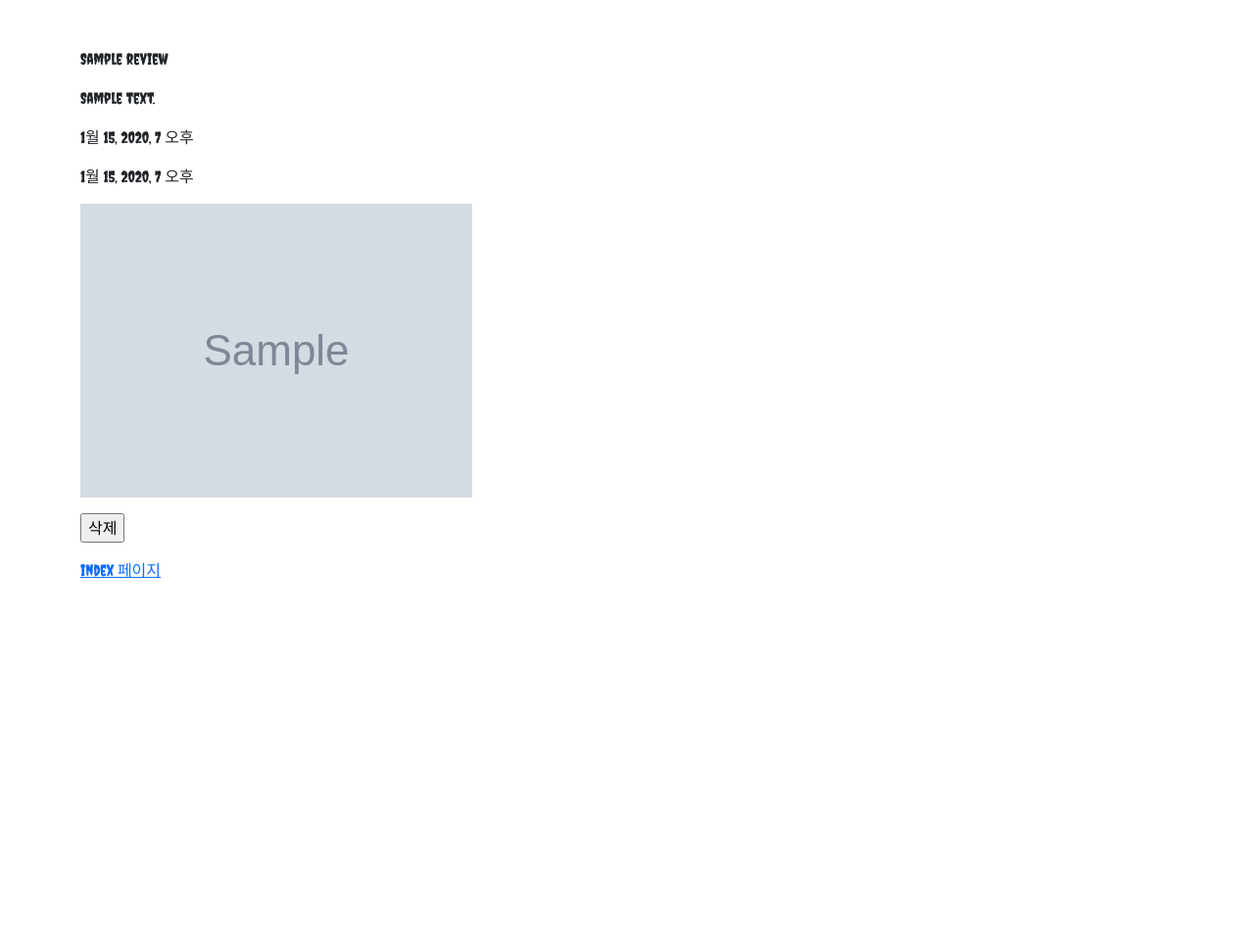
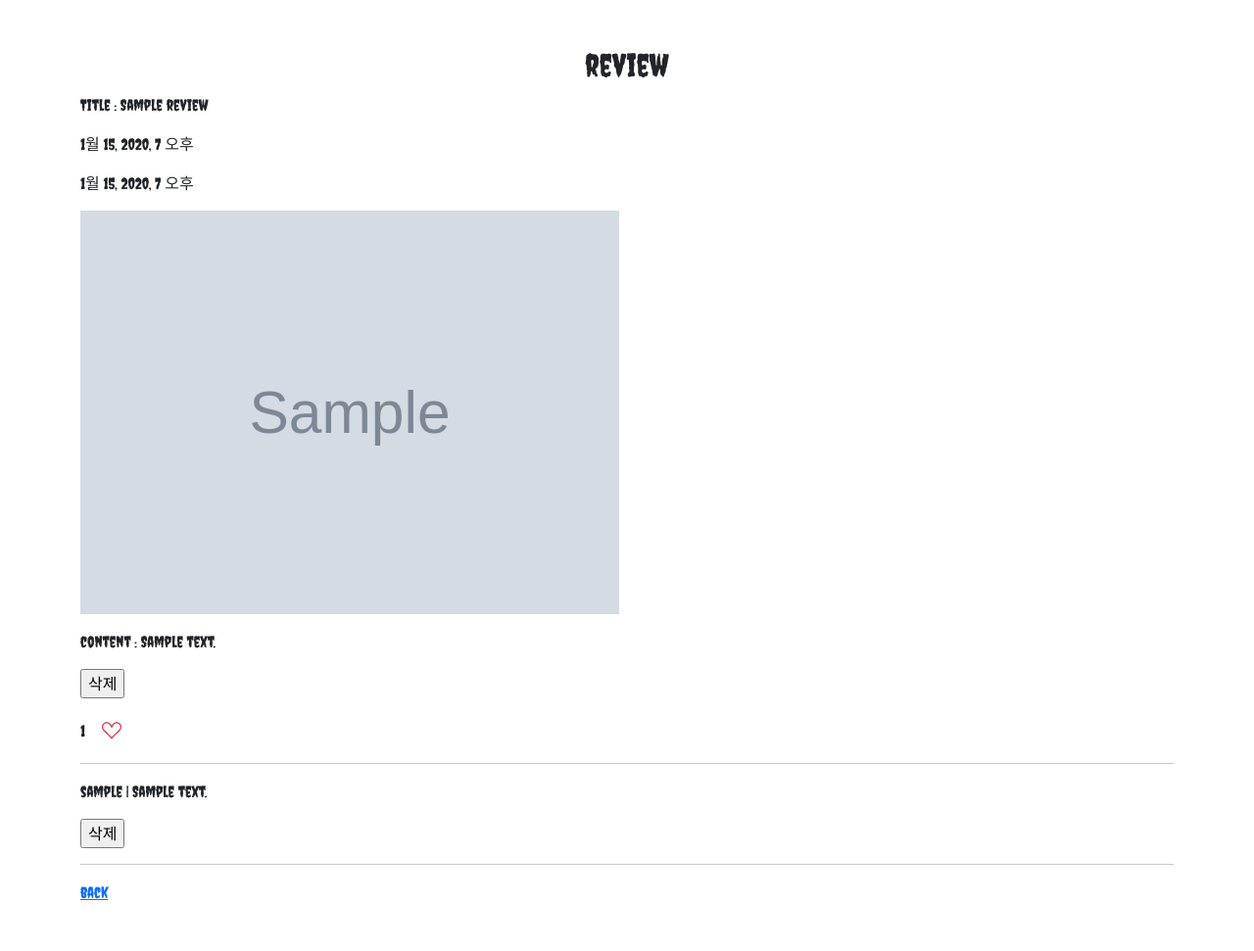
Before and after one commit to YoonDii/pair-5, a Django app: page /review/1/ in a window 1280 px wide. Shown: the part 60-1031 px from the top of the page at 98% size. Before the commit the page ends 650 px from the top, so only its background shows below. Run offline with Django 3.2, Linux system fonts and the light colour scheme; tables that the repository leaves empty hold one stand-in row (values such as "Sample post"); grey boxes marked "Sample" are stand-in pictures; some libraries are stand-ins or nearby versions.

Commit message:
add comments

```diff
--- a/review/forms.py
+++ b/review/forms.py
@@ -1,7 +1,16 @@
 from django import forms
-from .models import Review
+from .models import Review, Comment
+
 
 class ReviewForm(forms.ModelForm):
     class Meta:
         model = Review
-        fields = ['title', 'content', 'image']
+        fields = ["title", "content", "image"]
+
+
+class CommentForm(forms.ModelForm):
+    class Meta:
+        model = Comment
+        fields = [
+            "content",
+        ]
--- a/review/models.py
+++ b/review/models.py
@@ -2,6 +2,8 @@ from django.db import models
 from imagekit.models import ProcessedImageField
 from imagekit.processors import ResizeToFill
 from django.db import models
+from django.conf import settings
+
 
 # Create your models here.
 class Review(models.Model):
@@ -17,3 +19,13 @@ class Review(models.Model):
         format="JPEG",
         options={"quality": 80},
     )
+    like_users = models.ManyToManyField(
+        settings.AUTH_USER_MODEL, related_name="like_review"
+    )
+
+
+class Comment(models.Model):
+    content = models.TextField()
+    created_at = models.DateTimeField(auto_now_add=True)
+    review = models.ForeignKey(Review, on_delete=models.CASCADE)
+    user = models.ForeignKey(settings.AUTH_USER_MODEL, on_delete=models.CASCADE)
--- a/review/templates/review/detail.html
+++ b/review/templates/review/detail.html
@@ -1,15 +1,56 @@
 {% extends 'base.html' %}
+{% load django_bootstrap5%}
 {% block content %}
-<p>{{ review.title }}</p>
-<p>{{ review.content }}</p>
+<h2 class="text-center">review</h2>
+<div></div>
+<p>Title : {{ review.title }}</p>
+
 <p>{{ review.created_at }}</p>
 <p>{{ review.updated_at }}</p>
 {% if review.image %}
-    <p><img src='{{ review.image.url }}' alt='{{ review.image }}'></p>
+    <p><img src='{{ review.image.url }}' alt='{{ review.image }}' style="width: 550px; ">
+    </p>
 {% endif %}
+<p>content : {{ review.content }}</p>
 <form action="{% url 'review:delete' review.pk %}" method="POST">
     {% csrf_token %}
     <input type="submit" value="삭제">
 </form>
-<a href="{% url 'review:index' %}">index 페이지</a>
+
+<form action="{% url 'review:like' review.pk %}" method='POST'>
+    {% csrf_token %} {{review.like_users.count}}
+    {% if request.user in review.like_users.all %}
+      <button class="btn btn-link text-danger">
+        <svg xmlns="http://www.w3.org/2000/svg" width="20" height="20" fill="currentColor" class="bi bi-suit-heart-fill" viewbox="0 0 16 16">
+          <path d="M4 1c2.21 0 4 1.755 4 3.92C8 2.755 9.79 1 12 1s4 1.755 4 3.92c0 3.263-3.234 4.414-7.608 9.608a.513.513 0 0 1-.784 0C3.234 9.334 0 8.183 0 4.92 0 2.755 1.79 1 4 1z"/>
+        </svg>
+      </button>
+    {% else %}
+      <button class="btn btn-link text-danger">
+        <svg xmlns="http://www.w3.org/2000/svg" width="20" height="20" fill="currentColor" class="bi bi-suit-heart" viewbox="0 0 16 16">
+          <path d="m8 6.236-.894-1.789c-.222-.443-.607-1.08-1.152-1.595C5.418 2.345 4.776 2 4 2 2.324 2 1 3.326 1 4.92c0 1.211.554 2.066 1.868 3.37.337.334.721.695 1.146 1.093C5.122 10.423 6.5 11.717 8 13.447c1.5-1.73 2.878-3.024 3.986-4.064.425-.398.81-.76 1.146-1.093C14.446 6.986 15 6.131 15 4.92 15 3.326 13.676 2 12 2c-.777 0-1.418.345-1.954.852-.545.515-.93 1.152-1.152 1.595L8 6.236zm.392 8.292a.513.513 0 0 1-.784 0c-1.601-1.902-3.05-3.262-4.243-4.381C1.3 8.208 0 6.989 0 4.92 0 2.755 1.79 1 4 1c1.6 0 2.719 1.05 3.404 2.008.26.365.458.716.596.992a7.55 7.55 0 0 1 .596-.992C9.281 2.049 10.4 1 12 1c2.21 0 4 1.755 4 3.92 0 2.069-1.3 3.288-3.365 5.227-1.193 1.12-2.642 2.48-4.243 4.38z"/>
+        </svg>
+      </button>
+      {% endif %}
+</form>
+
+
+{% if request.user.is_authenticated %}
+<form action="{% url 'review:comment_create' review.pk %}" method="POST">
+  {% csrf_token %}
+  {% bootstrap_form comment_form layout='inline' %}
+  <input class="bnt my-3" style='color:#937DC2' type="submit" value="OK">
+</form>
+{% endif %}
+<hr>
+{% for comment in comments %}
+<p>
+  {{ comment.user.username }}
+  |
+  {{ comment.content }} <form action="{% url 'review:comment_delete' review.pk comment.pk %}" method="POST" >{% csrf_token %}<input type="submit"  value="삭제"></form></p>
+<hr>
+{% empty %}
+<p>아직 아무도 못본거라고 믿자,,</p>
+{% endfor %}
+<a href="{% url 'review:index' %}">back</a>
 {% endblock %}
--- a/review/templates/review/index.html
+++ b/review/templates/review/index.html
@@ -1,5 +1,6 @@
 {% extends 'base.html' %}
 {% block content %}
+<a  href="{% url 'review:create'  %}"><h1>CREATE</h1></a>
 {% for review in reviews %}
     <a href="{% url 'review:detail' review.pk %}"><p>{{ review.title }}</p></a>
 {% endfor %}
--- a/review/urls.py
+++ b/review/urls.py
@@ -2,12 +2,19 @@ from django.urls import path
 from . import views
 
 
-app_name = 'review'
+app_name = "review"
 
 urlpatterns = [
-    path('index/', views.index, name='index'),
-    path('create/', views.create, name='create'),
-    path('<int:review_pk>/', views.detail, name='detail'),
-    path('<int:review_pk>/update/', views.update, name='update'),
-    path('<int:review_pk>/delete/', views.delete, name='delete'),
+    path("", views.index, name="index"),
+    path("create/", views.create, name="create"),
+    path("<int:review_pk>/", views.detail, name="detail"),
+    path("<int:review_pk>/update/", views.update, name="update"),
+    path("<int:review_pk>/delete/", views.delete, name="delete"),
+    path("<int:pk>/comments/", views.comment_create, name="comment_create"),
+    path(
+        "<int:review_pk>/comments/<int:comment_pk>/delete/",
+        views.comment_delete,
+        name="comment_delete",
+    ),
+    path("<int:review_pk>/like/", views.like, name="like"),
 ]
--- a/review/views.py
+++ b/review/views.py
@@ -1,52 +1,92 @@
-from django.shortcuts import render, redirect
-from .forms import ReviewForm
-from .models import Review
+from django.shortcuts import render, redirect, get_object_or_404
+from .forms import CommentForm, ReviewForm
+from .models import Comment, Review
+from django.contrib.auth.decorators import login_required
+
 # Create your views here.
 
+
 def index(request):
-    reviews = Review.objects.order_by('-pk')
-    context = {
-        'reviews': reviews
-    }
-    return render(request, 'review/index.html', context)
+    reviews = Review.objects.order_by("-pk")
+    context = {"reviews": reviews}
+    return render(request, "review/index.html", context)
+
 
 def create(request):
-    if request.method == 'POST':
+    if request.method == "POST":
         review_form = ReviewForm(request.POST, request.FILES)
         if review_form.is_valid():
             review_form.save()
-            return redirect('review:index')
+            return redirect("review:index")
     else:
         review_form = ReviewForm()
-    context = {
-        'review_form': review_form
-    }
+    context = {"review_form": review_form}
 
-    return render(request, 'review/create.html', context)
+    return render(request, "review/create.html", context)
+
 
 def detail(request, review_pk):
     review = Review.objects.get(pk=review_pk)
+    comment_form = CommentForm()
     context = {
-        'review': review
+        "review": review,
+        "comment_form": comment_form,
+        "comments": review.comment_set.all(),
     }
-    return render(request, 'review/detail.html', context)
+    return render(request, "review/detail.html", context)
+
 
 def update(request, review_pk):
     review = Review.objects.get(pk=review_pk)
-    if request.method == 'POST':
+    if request.method == "POST":
         review_form = ReviewForm(request.POST, request.FILES, instance=review)
         if review_form.is_valid():
             review_form.save()
-            return redirect('review:detail', review.pk)
+            return redirect("review:detail", review.pk)
     else:
         review_form = ReviewForm(instance=review)
-    context = {
-        'review_form': review_form
-    }
+    context = {"review_form": review_form}
 
-    return render(request, 'review/update.html', context)
+    return render(request, "review/update.html", context)
+
 
 def delete(request, review_pk):
     review = Review.objects.get(pk=review_pk)
     review.delete()
-    return redirect('review:index')
+    return redirect("review:index")
+
+
+@login_required
+def comment_create(request, pk):
+    review = Review.objects.get(pk=pk)
+    comment_form = CommentForm(request.POST)
+    if comment_form.is_valid():
+        comment = comment_form.save(commit=False)
+        comment.review = review
+        comment.user = request.user
+        comment.save()
+    return redirect("review:detail", review.pk)
+
+
+def comment_delete(request, comment_pk, review_pk):
+    comment = Comment.objects.get(pk=comment_pk)
+    comment.delete()
+    return redirect("review:detail", review_pk)
+
+
+@login_required
+def like(request, review_pk):
+    review = get_object_or_404(Review, pk=review_pk)
+    # 만약에 로그인한 유저가 이 글을 좋아요를 눌렀다면,
+    # if review.like_users.filter(id=request.user.id).exists():
+    if request.user in review.like_users.all():
+        # 좋아요 삭제하고
+        review.like_users.remove(request.user)
+
+    else:
+        # 좋아요 추가하고
+        review.like_users.add(request.user)
+
+    # 상세 페이지로 redirect
+
+    return redirect("review:detail", review_pk)
--- a/static/css/base.css
+++ b/static/css/base.css
@@ -2,6 +2,7 @@
 
 * {
   font-family: 'Creepster', cursive;
+
 }
 
 .base-navbar {
```
Also changed, not shown: accounts/migrations/0002_alter_user_username.py (added), images/images/윤슬.jpeg (added), review/migrations/0003_comment.py (added), review/migrations/0004_review_like_users.py (added).
